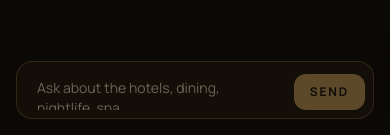
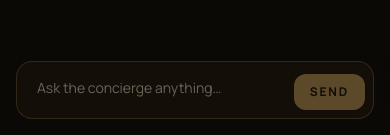
Before and after one commit to MusaToTheMoon/five-concierge, a Next.js app: page / in a window 390 px wide. Shown: the part 709-844 px from the top of the page. Built offline with nearby package versions, Linux system fonts and the light colour scheme.

Commit message:
fix: shorten composer placeholder to fit mobile width

```diff
--- a/components/Chat.tsx
+++ b/components/Chat.tsx
@@ -164,7 +164,7 @@ export default function Chat() {
               }
             }}
             rows={1}
-            placeholder="Ask about the hotels, dining, nightlife, spa…"
+            placeholder="Ask the concierge anything…"
             aria-label="Message the concierge"
             className="max-h-32 min-h-[2.5rem] flex-1 resize-none bg-transparent px-3 py-2 text-sm text-ivory placeholder:text-sand/60 focus:outline-none"
           />
```
